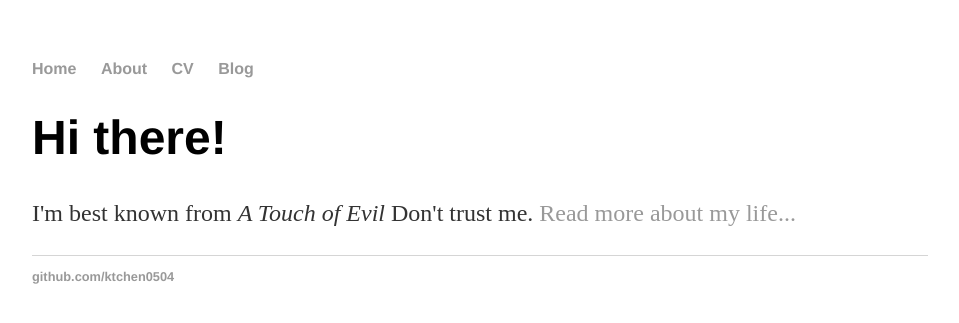
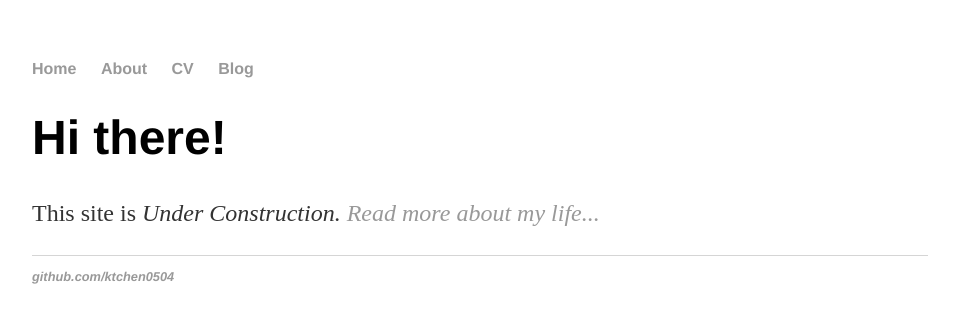
Before and after one commit to ktchen0504/ktchen0504.github.io, a Jekyll site: the page built from index.html, in a window 1280 px wide. Shown: the top 323 px of the page, without its empty margins (160-1119 px from the left). Built offline with Jekyll 4.4.1, drawn with Linux system fonts in a browser that asks for light colours.

Commit message:
Update index.html

```diff
--- a/index.html
+++ b/index.html
@@ -4,5 +4,5 @@ title: Kuan-Ting Chen
 ---
 <div class="blurb">
 	<h1>Hi there!</h1>
-	<p>I'm best known from <em>A Touch of Evil</em> Don't trust me. <a href="/about">Read more about my life...</a></p>
+	<p>This site is <em> Under Construction. <a href="/about">Read more about my life...</a></p>
 </div><!-- /.blurb -->
```
